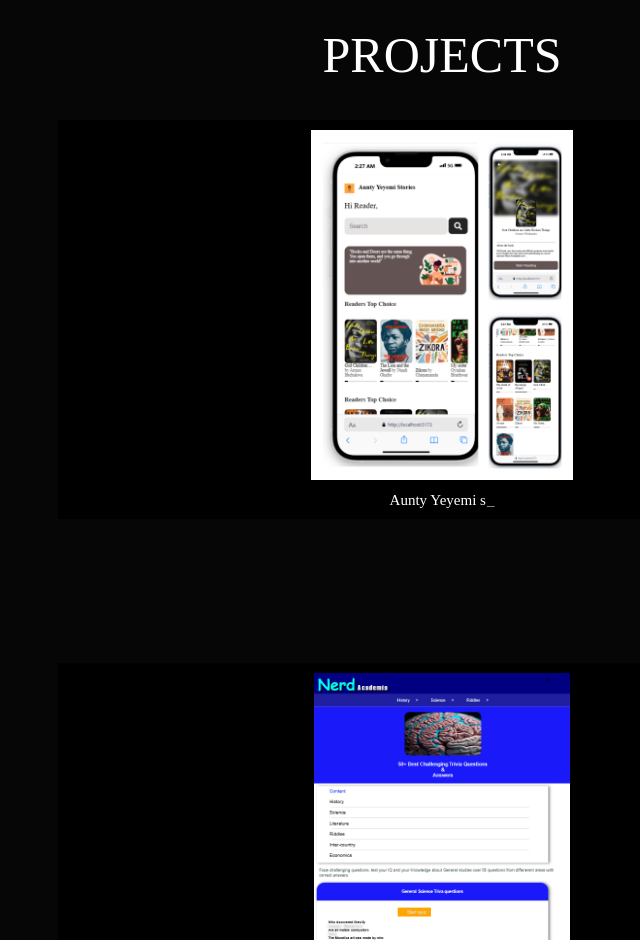
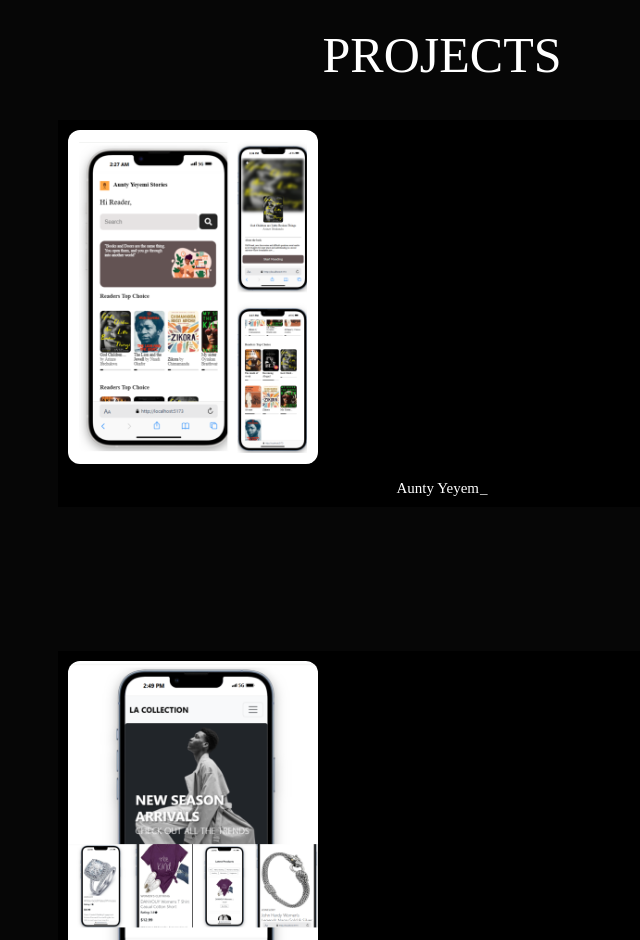
Before and after one commit to Nwajei06/my-profile, a React (Vite) app: page / in a window 1280 px wide. Shown: the part 1860-2800 px from the top of the page, without its empty margins (198-838 px from the left). Built offline with nearby package versions, Linux system fonts and the light colour scheme.

Commit message:
last push

```diff
--- a/src/components/Jobs.jsx
+++ b/src/components/Jobs.jsx
@@ -1,71 +1,149 @@
 import React, { useRef } from 'react';
-import './profile.css'
-import Trivia from '../../public/images/triviapicture.png'
-import Yeyemi from '../../public/images/yey.png'
-import Typed from 'typewriter-effect'
+import './profile.css';
+import Trivia from '../../public/images/triviapicture.png';
+import eco from '../../public/images/eco.png';
+import Yeyemi from '../../public/images/yey.png';
+import Typed from 'typewriter-effect';
+import { motion, useInView } from 'framer-motion';
 
+const ProjectScroller = ({ images }) => (
+  <div
+    style={{
+      display: 'flex',
+      overflowX: 'auto',
+      overflowY: 'hidden',
+      gap: '20px',
+      paddingBottom: '10px',
+      scrollBehavior: 'smooth',
+      scrollSnapType: 'x mandatory',
+      WebkitOverflowScrolling: 'touch'
+    }}
+  >
+    {images.map((src, i) => (
+      <motion.div
+        key={i}
+        initial={{ opacity: 0, y: 50 }}
+        whileInView={{ opacity: 1, y: 0 }}
+        transition={{ duration: 1 }}
+        style={{
+          flex: '0 0 auto',
+          width: '250px',
+          scrollSnapAlign: 'start'
+        }}
+      >
+        <img
+          src={src}
+          alt={`project-${i}`}
+          id="img"
+          loading="lazy"
+          style={{
+            width: '100%',
+            maxWidth: '250px',
+            height: 'auto',
+            objectFit: 'contain',
+            borderRadius: '12px'
+          }}
+        />
+      </motion.div>
+    ))}
+  </div>
+);
 
-import { motion, useInView } from 'framer-motion';
 function Jobs() {
   const headingRef = useRef(null);
   const isInView = useInView(headingRef);
+
   return (
-    <div  className='jobs'>
-        <div   className='project-container'>
- <center><span   className='header'>PROJECTS</span></center>
+    <div className='jobs'>
+      <div className='project-container'>
+        <center>
+          <span className='header'>PROJECTS</span>
+        </center>
         <br /><br />
 
+        {/* PROJECT ONE */}
         <div className="project-one">
           <div className="motion">
-        <motion.h1
-            ref={headingRef}
-            initial={{ opacity: 0, y: 50 }}
-            animate={isInView ? {opacity: 1, y: 0}:{opacity: 0, y: 50}}
-            transition={{ duration: 1 }}
-          >
-              <img id='img' src={Yeyemi} alt="" />
-
-          </motion.h1>
- <center>  <span  style={{color:"white", fontSize:"15px"}}> <Typed options={{
-         strings:[" Aunty Yeyemi stories  ","A platform where users can access","varieties of Nigerian novels", "without downloading or payinng for the books" ],
-          autoStart:true,
+            <ProjectScroller images={[Yeyemi]} />
+            <center>
+              <span style={{ color: "white", fontSize: "15px" }}>
+                <Typed
+                  options={{
+                    strings: [
+                      " Aunty Yeyemi stories  ",
+                      "A platform where users can access",
+                      "varieties of Nigerian novels",
+                      "without downloading or payinng for the books",
+                    ],
+                    autoStart: true,
                     cursor: '_',
-          loop:true
+                    loop: true,
                   }}
                 />
               </span>
-
             </center>
           </div>
           <br /><br /><br /><br /><br /><br /><br /><br />
         </div>
-   <div className="project-two">
+
+        {/* PROJECT TWO */}
+        <div className="project-one">
           <div className="motion">
-        <motion.h1
-            ref={headingRef}
-            initial={{ opacity: 0, y: 50 }}
-            animate={isInView ? { opacity: 1, y: 0 } : {opacity: 0, y: 50}}
-            transition={{ duration: 1}}
-
-          >
-       <img id='img'  src={Trivia} alt="" />
-          </motion.h1>
-          </div>
-    <center>  <span style={{color:"white", fontSize:"15px"}}  class="full"> <Typed options={{
-         strings:[" Trivia  Questions used to test knowledge  ","of those who seek them in any  category","like science, riddles, history, etc." ],
-          autoStart:true,
+            <ProjectScroller images={[eco]} />
+            <center>
+              <span style={{ color: "white", fontSize: "15px" }}>
+                <Typed
+                  options={{
+                    strings: [
+                      " Eco Market App  ",
+                      "Sustainable shopping experience",
+                      "Eco-friendly product listings",
+                      "and user-focused design."
+                    ],
+                    autoStart: true,
                     cursor: '_',
-          loop:true
+                    loop: true
                   }}
                 />
               </span>
+            </center>
+          </div>
+          <br /><br /><br /><br /><br /><br /><br /><br />
+        </div>
 
+        {/* PROJECT THREE */}
+        <div className="project-two">
+          <div className="motion">
+            <motion.div
+              ref={headingRef}
+              initial={{ opacity: 0, y: 50 }}
+              animate={isInView ? { opacity: 1, y: 0 } : { opacity: 0, y: 50 }}
+              transition={{ duration: 1 }}
+            >
+              <img id='img' src={Trivia} alt="Trivia Project" loading="lazy" style={{ width: '100%', maxWidth: '250px', height: 'auto', objectFit: 'contain', borderRadius: '12px' }} />
+            </motion.div>
+          </div>
+
+          <center>
+            <span style={{ color: "white", fontSize: "15px" }} className="full">
+              <Typed
+                options={{
+                  strings: [
+                    " Trivia  Questions used to test knowledge  ",
+                    "of those who seek them in any  category",
+                    "like science, riddles, history, etc."
+                  ],
+                  autoStart: true,
+                  cursor: '_',
+                  loop: true
+                }}
+              />
+            </span>
           </center>
         </div>
       </div>
     </div>
-
-  )
+  );
 }
 
-export default Jobs
+export default Jobs;
--- a/src/components/profile.css
+++ b/src/components/profile.css
@@ -325,7 +325,7 @@
     width: 60%;
     height: 60%;
     margin-left: 20% ;
-    overflow: hidden;
+    overflow-x: hidden;
     /* display: flex;
 flex-direction: row; */
 
@@ -379,18 +379,26 @@
     text-align: center;
     padding: 10px;
     font-size: 25px;
-    /* overflow-x: auto; */
+overflow-x: hidden;
 }
-.mot{
+.col{
     display: flex;
     flex-direction: row;
-    gap: 20p;
+    overflow-x: auto;
+
 }
 .motion img{
     object-fit: contain;
 
 }
+/* .motion ProjectScroller{
+    object-fit: contain;
 
+}
+.cln{
+    width: 100%;
+    height: 200px;
+} */
 
 
 
```
Also changed, not shown: public/images/eco.png (added). Lines whose indentation alone changed are shown as unchanged.
